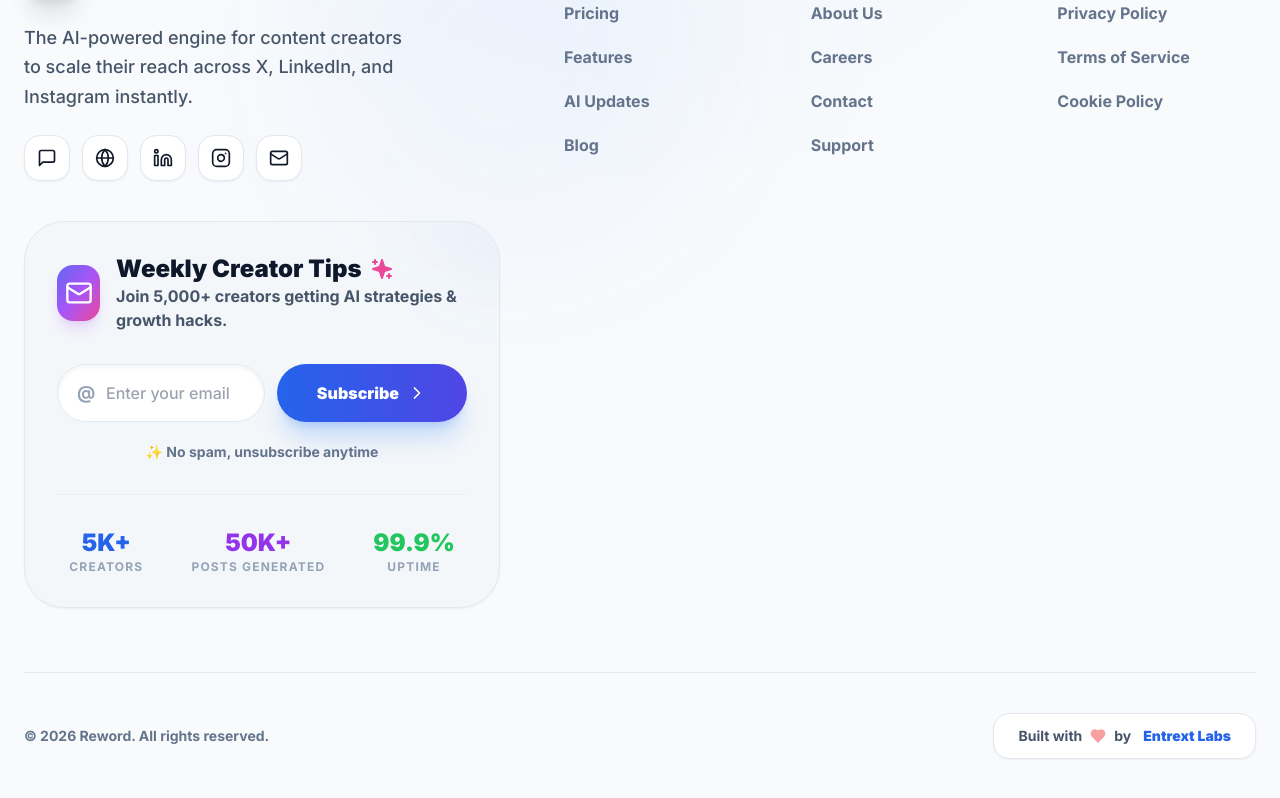
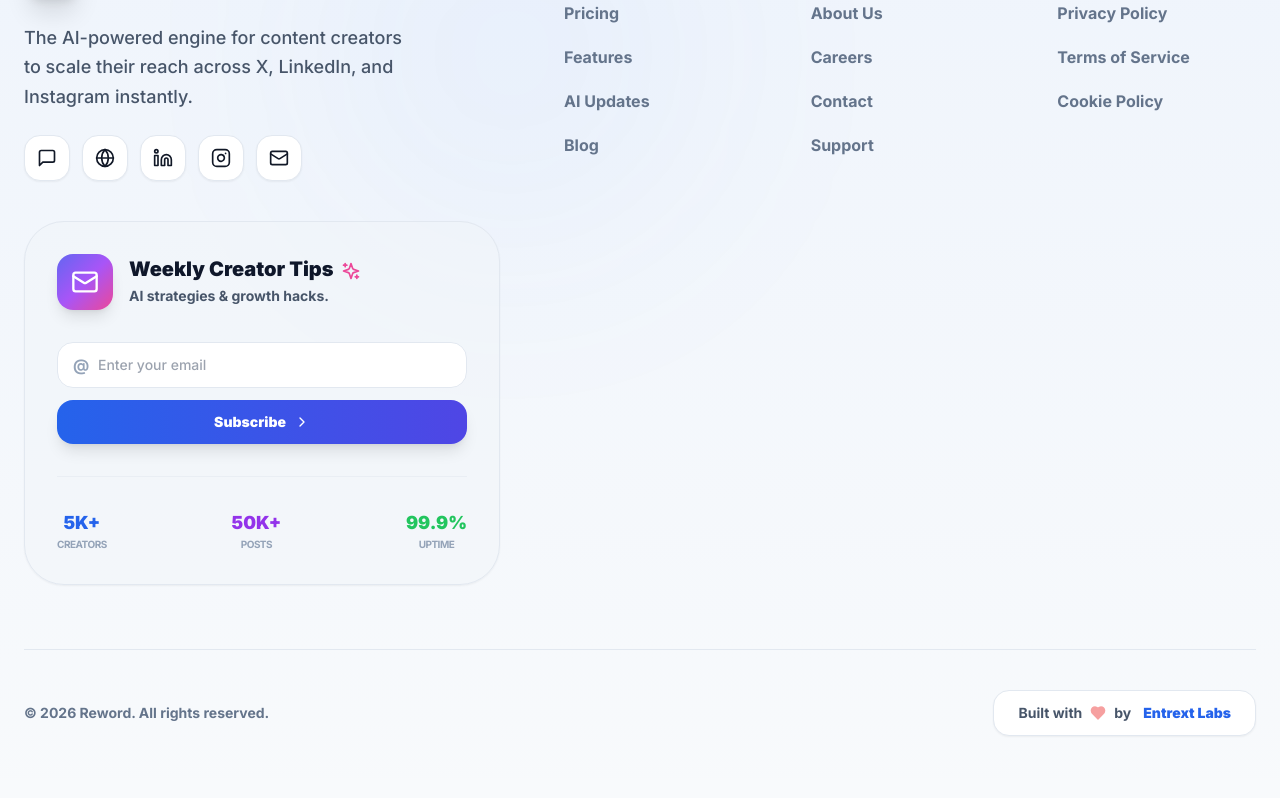
Before and after one commit to microsaasteam0/Reword, a Next.js app in the folder frontend/: page /blog in a window 1280 px wide. Shown: the part 5877-6675 px from the top of the page. Built offline with nearby package versions, Linux system fonts and the light colour scheme.

Commit message:
feat: Implement core social media content generation functionality with the main application page and footer.

```diff
--- a/frontend/app/page.tsx
+++ b/frontend/app/page.tsx
@@ -2639,7 +2639,7 @@ Start with one strategy, master it, then expand to others. Your bottom line will
                       : featureGate.remainingGenerations === 0)
                   ))
                 }
-                className="group px-10 py-5 bg-slate-900 dark:bg-slate-800 hover:bg-slate-800 dark:hover:bg-slate-700 disabled:bg-slate-300 dark:disabled:bg-slate-900/50 text-white font-black rounded-2xl transition-all duration-300 flex items-center justify-center shadow-xl hover:shadow-2xl shadow-slate-900/20 transform hover:-translate-y-1 active:scale-95 disabled:hover:translate-y-0 disabled:cursor-not-allowed min-w-[320px] border border-slate-700/50"
+                className="group px-6 py-4 sm:px-10 sm:py-5 bg-slate-900 dark:bg-slate-800 hover:bg-slate-800 dark:hover:bg-slate-700 disabled:bg-slate-300 dark:disabled:bg-slate-900/50 text-white font-black rounded-2xl transition-all duration-300 flex items-center justify-center shadow-xl hover:shadow-2xl shadow-slate-900/20 transform hover:-translate-y-1 active:scale-95 disabled:hover:translate-y-0 disabled:cursor-not-allowed w-full sm:w-auto sm:min-w-[320px] border border-slate-700/50 text-sm sm:text-base"
               >
                 {isLoading ? (
                   <>
@@ -3090,9 +3090,9 @@ Start with one strategy, master it, then expand to others. Your bottom line will
                 <path strokeLinecap="round" strokeLinejoin="round" strokeWidth={2} d="M3 8l7.89 4.26a2 2 0 002.22 0L21 8M5 19h14a2 2 0 002-2V7a2 2 0 00-2-2H5a2 2 0 00-2 2v10a2 2 0 002 2z" />
               </svg>
             </div>
-            <h3 className="text-4xl font-black bg-gradient-to-r from-blue-600 via-purple-600 to-pink-600 bg-clip-text text-transparent tracking-tight mb-3">
+            <h3 className="text-2xl sm:text-4xl font-black bg-gradient-to-r from-blue-600 via-purple-600 to-pink-600 bg-clip-text text-transparent tracking-tight mb-3">
               Weekly Creator Tips
-              <Sparkles className="w-8 h-8 text-pink-500 inline-block ml-3 animate-pulse" />
+              <Sparkles className="w-6 h-6 sm:w-8 sm:h-8 text-pink-500 inline-block ml-3 animate-pulse" />
             </h3>
             <p className="text-slate-600 dark:text-slate-400 text-lg font-bold max-w-md mx-auto">
               Join <span className="text-blue-600 dark:text-blue-400 underline decoration-blue-500/30 decoration-4">5,000+ creators</span> getting AI strategies & growth hacks.
--- a/frontend/components/Footer.tsx
+++ b/frontend/components/Footer.tsx
@@ -112,9 +112,10 @@ export default function Footer() {
   ]
 
   return (
-    <footer className="footer-gradient border-t border-slate-200 dark:border-slate-800 mt-20 relative overflow-hidden" aria-label="Site Footer">
+    <footer className="bg-slate-50 dark:bg-slate-950 border-t border-slate-200 dark:border-slate-800 mt-20 relative overflow-hidden transition-colors duration-300" aria-label="Site Footer">
       {/* Decorative Background Glows */}
-      <div className="absolute top-0 left-1/4 w-96 h-96 bg-blue-500/5 rounded-full blur-[100px] pointer-events-none"></div>
+      <div className="absolute top-0 left-1/2 -translate-x-1/2 w-full h-full bg-gradient-to-b from-blue-500/5 to-transparent pointer-events-none"></div>
+      <div className="absolute top-0 left-1/4 w-96 h-96 bg-blue-500/10 rounded-full blur-[120px] pointer-events-none opacity-50"></div>
 
       <div className="max-w-7xl mx-auto px-6 py-12 lg:py-20 relative z-10">
         <div className="grid grid-cols-1 lg:grid-cols-12 gap-12 lg:gap-16">
@@ -153,58 +154,53 @@ export default function Footer() {
 
             {/* Newsletter Container */}
             <div className="p-8 bg-slate-100/50 dark:bg-slate-800/30 border border-slate-200 dark:border-slate-700 rounded-[2.5rem] shadow-sm relative overflow-hidden group">
-              <div className="absolute top-0 right-0 w-32 h-32 bg-blue-500/5 rounded-full -mr-16 -mt-16 blur-2xl transition-all group-hover:bg-blue-500/10"></div>
-
-              <div className="flex items-center gap-4 mb-8">
-                <div className="w-14 h-14 bg-gradient-to-br from-indigo-500 via-purple-500 to-pink-500 rounded-2xl flex items-center justify-center shadow-lg shadow-purple-500/20">
+              <div className="flex flex-col sm:flex-row items-start sm:items-center gap-4 mb-8">
+                <div className="w-14 h-14 bg-gradient-to-br from-indigo-500 via-purple-500 to-pink-500 rounded-2xl flex-shrink-0 flex items-center justify-center shadow-lg">
                   <Mail className="w-7 h-7 text-white" />
                 </div>
                 <div>
-                  <h4 className="text-2xl font-black text-slate-900 dark:text-white leading-tight flex items-center gap-2">
+                  <h4 className="text-xl font-black text-slate-900 dark:text-white leading-tight">
                     Weekly Creator Tips
-                    <Sparkles className="w-6 h-6 text-pink-500 fill-pink-500" />
+                    <Sparkles className="w-5 h-5 text-pink-500 inline-block ml-2" />
                   </h4>
-                  <p className="text-slate-600 dark:text-slate-400 font-bold">Join 5,000+ creators getting AI strategies & growth hacks.</p>
+                  <p className="text-sm text-slate-600 dark:text-slate-400 font-bold mt-1">AI strategies & growth hacks.</p>
                 </div>
               </div>
 
-              <form onSubmit={handleNewsletterSubscribe} className="flex flex-col sm:flex-row gap-3 relative z-10">
-                <div className="flex-1 relative">
-                  <span className="absolute left-5 top-1/2 -translate-y-1/2 text-slate-400 font-bold text-lg">@</span>
+              <form onSubmit={handleNewsletterSubscribe} className="flex flex-col gap-3 relative z-10">
+                <div className="relative">
+                  <span className="absolute left-4 top-1/2 -translate-y-1/2 text-slate-400 font-bold">@</span>
                   <input
                     type="email"
                     placeholder="Enter your email"
                     value={newsletterEmail}
                     onChange={(e) => setNewsletterEmail(e.target.value)}
-                    className="w-full bg-white dark:bg-slate-900 border border-slate-200 dark:border-slate-800 rounded-full pl-12 pr-6 py-4 text-base font-medium focus:ring-4 focus:ring-blue-500/10 outline-none transition-all shadow-inner"
+                    className="w-full bg-white dark:bg-slate-900 border border-slate-200 dark:border-slate-800 rounded-2xl pl-10 pr-4 py-3 text-sm font-medium outline-none focus:ring-2 focus:ring-blue-500/20 transition-all"
                     disabled={isSubscribing}
                   />
                 </div>
                 <button
                   type="submit"
                   disabled={isSubscribing}
-                  className="px-10 py-4 bg-gradient-to-r from-blue-600 to-indigo-600 hover:from-blue-700 hover:to-indigo-700 text-white rounded-full text-base font-black shadow-xl shadow-blue-500/25 active:scale-95 transition-all flex items-center gap-2"
+                  className="w-full py-3 bg-gradient-to-r from-blue-600 to-indigo-600 hover:from-blue-700 hover:to-indigo-700 text-white rounded-2xl text-sm font-black shadow-lg active:scale-95 transition-all flex items-center justify-center gap-2"
                 >
                   {isSubscribing ? '...' : 'Subscribe'}
-                  <ChevronDown className="w-5 h-5 -rotate-90" />
+                  <ChevronDown className="w-4 h-4 -rotate-90" />
                 </button>
               </form>
-              <p className="mt-5 text-sm text-slate-500 font-bold text-center">
-                ✨ No spam, unsubscribe anytime
-              </p>
 
-              <div className="flex justify-center gap-12 mt-8 pt-8 border-t border-slate-200/50 dark:border-slate-700/50">
+              <div className="flex items-center justify-between mt-8 pt-8 border-t border-slate-200/50 dark:border-slate-700/50">
                 <div className="text-center">
-                  <div className="text-2xl font-black text-blue-600 dark:text-blue-400">5K+</div>
-                  <div className="text-xs font-bold text-slate-400 dark:text-slate-500 uppercase tracking-widest">Creators</div>
+                  <div className="text-lg font-black text-blue-600">5K+</div>
+                  <div className="text-[10px] font-bold text-slate-400 uppercase tracking-tighter">Creators</div>
                 </div>
                 <div className="text-center">
-                  <div className="text-2xl font-black text-purple-600 dark:text-purple-400">50K+</div>
-                  <div className="text-xs font-bold text-slate-400 dark:text-slate-500 uppercase tracking-widest">Posts Generated</div>
+                  <div className="text-lg font-black text-purple-600">50K+</div>
+                  <div className="text-[10px] font-bold text-slate-400 uppercase tracking-tighter">Posts</div>
                 </div>
                 <div className="text-center">
-                  <div className="text-2xl font-black text-green-500 dark:text-green-400">99.9%</div>
-                  <div className="text-xs font-bold text-slate-400 dark:text-slate-500 uppercase tracking-widest">Uptime</div>
+                  <div className="text-lg font-black text-green-500">99.9%</div>
+                  <div className="text-[10px] font-bold text-slate-400 uppercase tracking-tighter">Uptime</div>
                 </div>
               </div>
             </div>
@@ -279,18 +275,6 @@ export default function Footer() {
         </div>
       </div>
 
-      <style jsx>{`
-        .footer-gradient {
-          background: radial-gradient(circle at 50% -20%, rgba(59, 130, 246, 0.05), transparent 40%),
-                      var(--footer-bg);
-        }
-        :global(.dark) .footer-gradient {
-          --footer-bg: #020617;
-        }
-        :global(:not(.dark)) .footer-gradient {
-          --footer-bg: #f8fafc;
-        }
-      `}</style>
     </footer>
   )
 }
```
